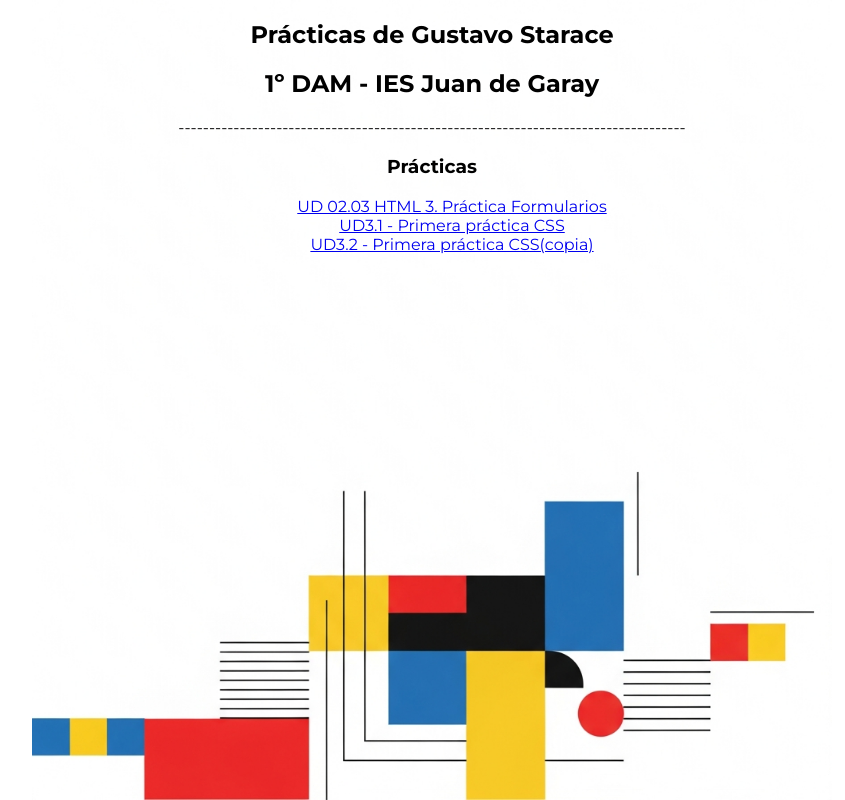
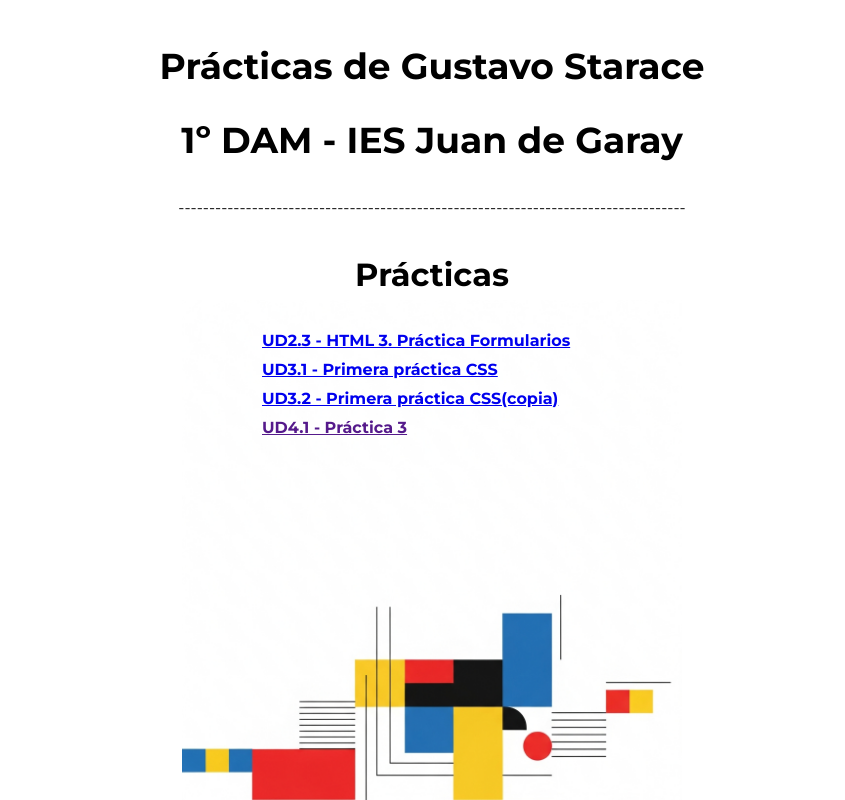
Before and after one commit to Curryamarillo/Curryamarillo.github.io, a plain HTML site: page index.html in a window 1280 px wide. Shown: the whole page, without its empty margins (208-1053 px from the left). Drawn offline with Linux system fonts and the light colour scheme.

Commit message:
practica 3 inicio

```diff
--- /dev/null
+++ b/css/style.css
@@ -0,0 +1,36 @@
+body {
+    font-family: "Montserrat";
+    font-size: 1em;
+    background-image: url("../imagenes/background\ image.png");
+    background-position: bottom center;
+    background-size: 500px;
+    background-repeat: no-repeat;
+    background-attachment: fixed;
+    text-align: center;
+}
+
+section {
+    max-width: 600px;
+    margin: 0 auto;
+    text-align: center;
+    padding: 6px;
+}
+
+.encabezado {
+    text-align: center;
+    font-size: 1.5em;
+}
+h3 {
+    font-size: 2em;
+}
+
+ul {
+    padding-left: 130px;
+    text-align: start;
+}
+
+li {
+    list-style: none;
+    padding: 5px 0;
+    font-weight: bold;
+}
--- a/index.html
+++ b/index.html
@@ -6,10 +6,11 @@
   <meta name="viewport" content="width=device-width, initial-scale=1.0" />
   <meta name="robots" content="index, follow" />
   <meta name="description" content="practicas de html, grado superior, desarrollo de aplicaciones multiplataforma" />
-  <link rel="preconnect" href="https://fonts.googleapis.com">
-  <link rel="preconnect" href="https://fonts.gstatic.com" crossorigin>
+  <link rel="preconnect" href="https://fonts.googleapis.com" />
+  <link rel="preconnect" href="https://fonts.gstatic.com" crossorigin />
   <link href="https://fonts.googleapis.com/css2?family=Montserrat:ital,wght@0,100..900;1,100..900&display=swap"
-    rel="stylesheet">
+    rel="stylesheet" />
+  <link rel="stylesheet" type="text/css" href="css/style.css" />
   <title>HTML - CSS</title>
 </head>
 
@@ -21,25 +22,23 @@
   <span>-----------------------------------------------------------------------------------</span>
   <section>
     <h3>Prácticas</h3>
-    <ul>
-      <li><a href="practica1/index.html">UD 02.03 HTML 3. Práctica Formularios</a></li>
-      <li><a href="/primera practica css/index.html">UD3.1 - Primera práctica CSS</a> </li>
-      <li><a href="practica2/index.html">UD3.2 - Primera práctica CSS(copia)</a> </li>
+    <div class="enlaces">
+      <ul>
+        <li>
+          <a href="practica1/index.html">UD2.3 -  HTML 3. Práctica Formularios</a>
+        </li>
+        <li>
+          <a href="/primera practica css/index.html">UD3.1 - Primera práctica CSS</a>
+        </li>
+        <li>
+          <a href="practica2/index.html">UD3.2 - Primera práctica CSS(copia)</a>
+        </li>
+        <li>
+          <a href="">UD4.1 - Práctica 3</a>
+        </li>
+      </ul>
+    </div>
   </section>
-  <style>
-    body {
-      font-family: 'Montserrat';
-      background-image: url("imagenes/background\ image.png");
-      background-position: top center;
-      background-size: 800px;
-      background-repeat: no-repeat;
-      background-attachment: fixed;
-      text-align: center;
-    }
-    li {
-      list-style: none;
-    }
-  </style>
 </body>
 
 </html>
```
